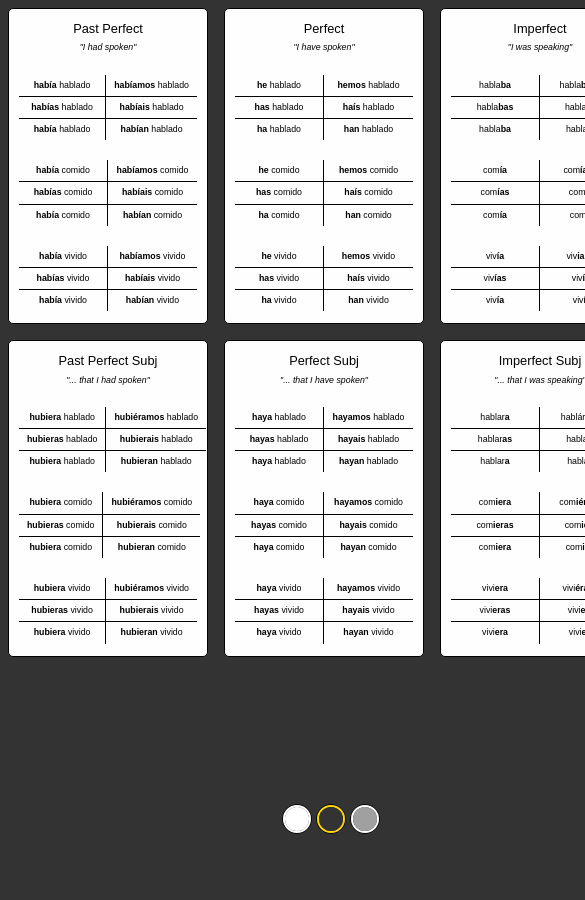
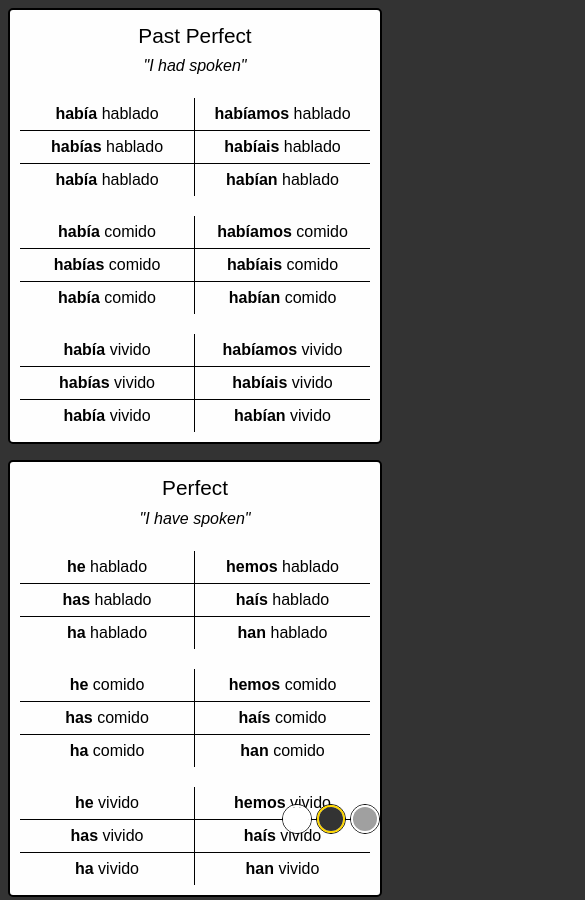
Before and after one commit to nohenry/nohenry.github.io, a website: page es.html in a window 390 px wide. Shown: the top 900 px of the page, 585 px wide, since content can reach past the window. Before the commit the page ends 844 px from the top, so only its background shows below. Drawn offline with Linux system fonts and the light colour scheme.

Commit message:
Update for mobile, add og tags

```diff
--- a/es.html
+++ b/es.html
@@ -1,7 +1,17 @@
 <!DOCTYPE html>
 <html>
 	<head>
-		<title>Es Conjugation</title>
+        <meta name="viewport" content="width=device-width, initial-scale=1, maximum-scale=1, user-scalable=0"/>
+
+		<title>Spanish Conjugation Chart</title>
+        <meta propery="og:title"       content="Spanish Verb Conjugations Chart">
+        <meta propery="og:description" content="A quick cheat sheet for spanish verb conjugations">
+        <meta propery="og:image"       content="">
+        <meta propery="og:url"         content="https://clarkeo.com/es.html">
+        <meta propery="og:type"        content="article">
+        <meta propery="og:locale"      content="en_US">
+        <meta propery="og:site_name"   content="Oliver Clarke">
+
 		<style>
 			:root {
 				--theme-rounding: 0;
@@ -35,7 +45,7 @@
 					border_up_color: '#fbfbfb',
 					border_down_color: 'black',
 					bg_color: '#a0a0a0',
-					card_color: '#f0f0f0',
+					card_color: '#ebebeb',
 					border_present_color: '#00aa33',
 				},
 			};
@@ -80,9 +90,9 @@
 		</script>
 		<style>
 			body, html {
-				/** background-color: #a0a0a0; */
-				/** background-color: #333333; */
 				background-color: var(--theme-bg_color);
+                /* margin: 0; */
+                /* padding: 0; */
 			}
 
 			* {
@@ -98,8 +108,8 @@
 			}
 
 			.empty-card, .card {
-				width: 200px;
-				min-width: 200px;
+				width: 240px;
+				min-width: 240px;
 			}
 
 			b {
@@ -113,14 +123,6 @@
 				background-color: var(--theme-card_color);
 				padding: 10px;
 
-				/** background-color: #f0f0f0; */
-				/** border-top-color:  #fdfdfd; */
-				/** border-left-color:  #fbfbfb; */
-				/** border-top-color:   black; */
-				/** border-left-color:  black; */
-				/** border-bottom-color:  black; */
-				/** border-right-color:  black; */
-
 				border-radius: var(--theme-rounding);
 				border-style: solid;
 				border-width: 1px;
@@ -128,9 +130,7 @@
 				border-left-color: var(--theme-border_up_color);
 				border-bottom-color: var(--theme-border_down_color);
 				border-right-color: var(--theme-border_down_color);
-				/** width: 300px; */
-				/** width:     calc(100vw / 8 - 1 * 1rem); */
-				/** min-width: calc(100% / 8 - 1 * 1rem); */
+
 				font-size: 0.55rem;
 				white-space: nowrap;
 			}
@@ -155,6 +155,38 @@
 				display: grid;
 				grid-template-columns: 1fr 1fr;
 			}
+
+            @media screen and (max-width: 500px) {
+                body {
+                    /* margin: 2px; */
+                }
+
+                .row {
+                    align-items: stretch;
+                    flex-direction: column;
+                }
+
+                .header {
+                    font-size: 1.3rem;
+                }
+
+                .empty-card, .card {
+                    width: auto;
+                    min-width: auto;
+                    /* width: 100px; */
+                    font-size: 1rem;
+                    /* width: 100%;
+                    max-width: 100vw; */
+                }
+
+                .card {
+                    border-width: 2px;
+                }
+
+                .present {
+                    border-width: 3px;
+                }
+            }
 
 			.conj-table > div {
 				padding: 4px 8px;
@@ -193,6 +225,9 @@
 			.conj-perf-table > div:nth-child(2n - 1) {
 				text-align: right;
 			}
+
+
+
 
 			.theme-container {
 				position: fixed;
```
